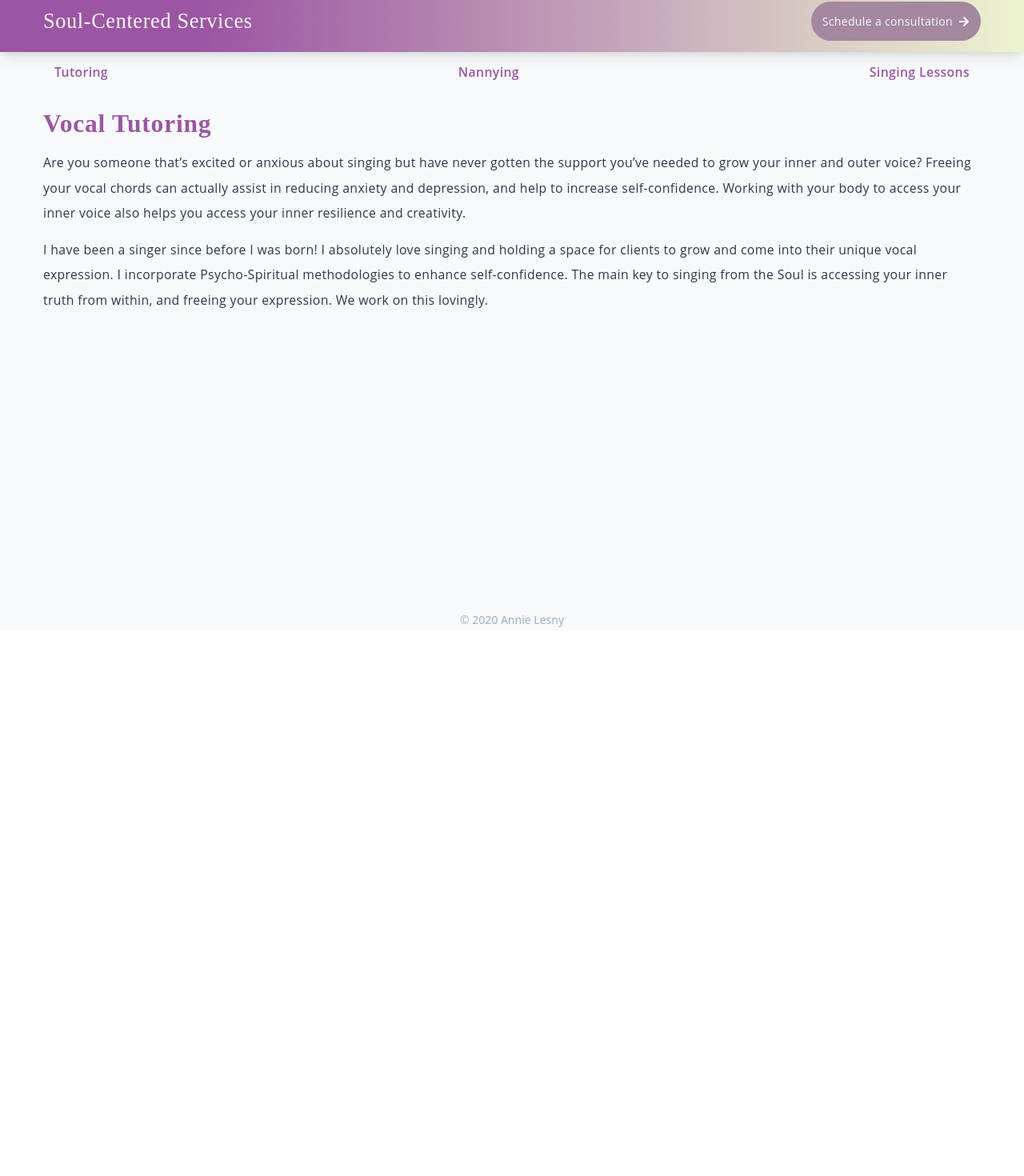
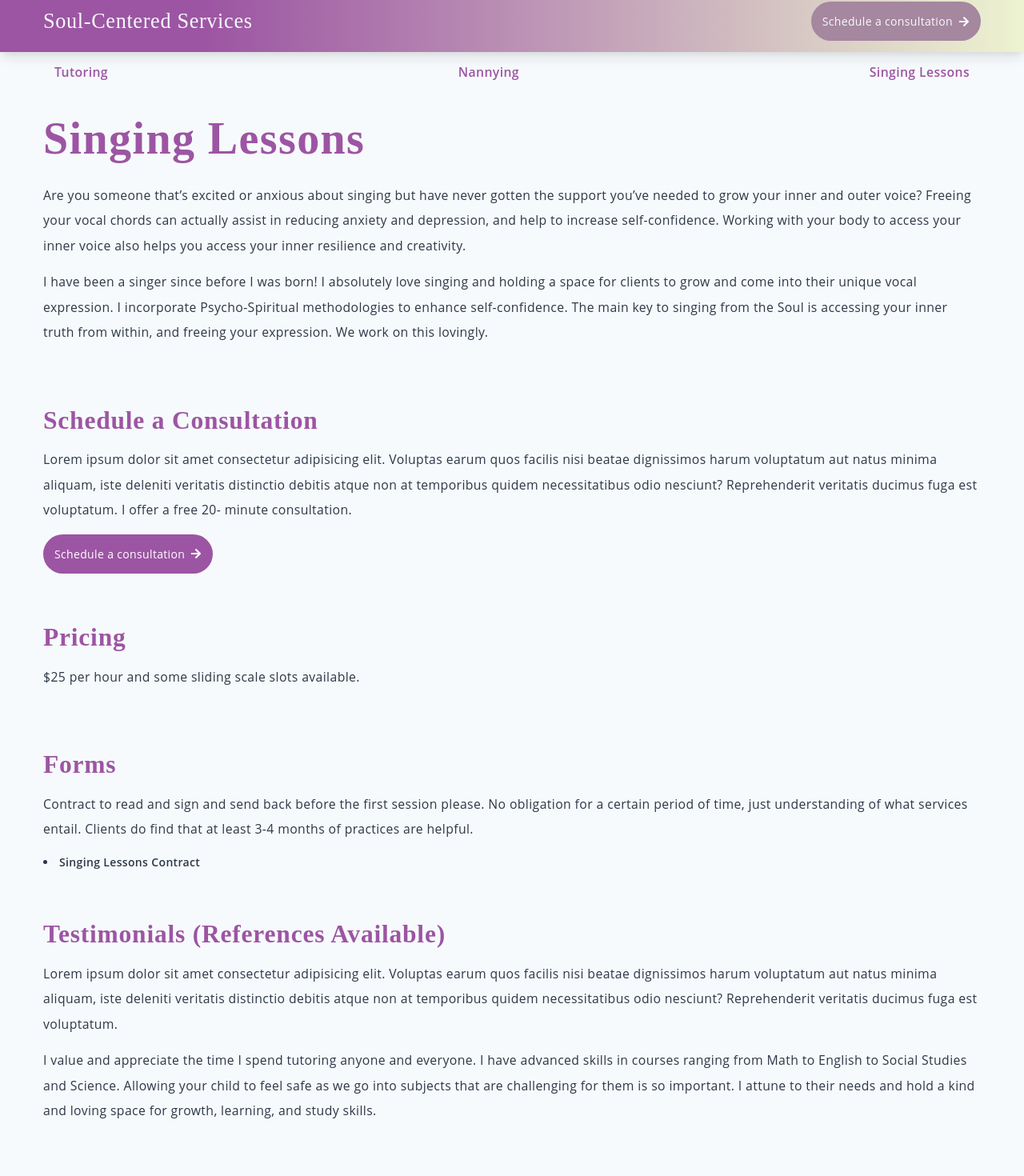
Before and after one commit to devmart10/annie-website, a Next.js app: page /singing-lessons in a window 1280 px wide. Shown: the part 12-1482 px from the top of the page at 80% size. Before the commit the page ends 800 px from the top, so only its background shows below. Built offline with nearby package versions, Linux system fonts and the light colour scheme.

Commit message:
convert singing layout

```diff
--- a/src/sections/Vocal.js
+++ b/src/sections/Vocal.js
@@ -1,24 +1,76 @@
-import React from "react";
+import Link from 'next/link';
+import React from 'react';
+import { FaArrowRight } from 'react-icons/fa';
 
 const Vocal = () => {
   return (
-    <section id="vocal" className="wow">
-      <div className="mb-4 section">
-        <h2 className="font-bold text-primary">Vocal Tutoring</h2>
+    <>
+      <section id='singing-description' className='wow'>
+        <div className='mb-8 md:mb-16 section'>
+          <h1 className='font-bold text-primary'>Singing Lessons</h1>
           <p>
-          Are you someone that’s excited or anxious about singing but have never gotten the support you’ve needed to
-          grow your inner and outer voice? Freeing your vocal chords can actually assist in reducing anxiety and
-          depression, and help to increase self-confidence. Working with your body to access your inner voice also helps
-          you access your inner resilience and creativity.
+            Are you someone that’s excited or anxious about singing but have never gotten the support you’ve needed to grow your inner and outer voice? Freeing your vocal chords can actually assist in
+            reducing anxiety and depression, and help to increase self-confidence. Working with your body to access your inner voice also helps you access your inner resilience and creativity.
           </p>
           <p>
-          I have been a singer since before I was born! I absolutely love singing and holding a space for clients to
-          grow and come into their unique vocal expression. I incorporate Psycho-Spiritual methodologies to enhance
-          self-confidence. The main key to singing from the Soul is accessing your inner truth from within, and freeing
-          your expression. We work on this lovingly.
+            I have been a singer since before I was born! I absolutely love singing and holding a space for clients to grow and come into their unique vocal expression. I incorporate Psycho-Spiritual
+            methodologies to enhance self-confidence. The main key to singing from the Soul is accessing your inner truth from within, and freeing your expression. We work on this lovingly.
           </p>
         </div>
       </section>
+
+      <section id='singing-schedule' className='wow'>
+        <div className='mb-8 md:mb-16 section'>
+          <h2 className='font-bold text-primary'>Schedule a Consultation</h2>
+          <p>
+            Lorem ipsum dolor sit amet consectetur adipisicing elit. Voluptas earum quos facilis nisi beatae dignissimos harum voluptatum aut natus minima aliquam, iste deleniti veritatis distinctio
+            debitis atque non at temporibus quidem necessitatibus odio nesciunt? Reprehenderit veritatis ducimus fuga est voluptatum. I offer a free 20- minute consultation.
+          </p>
+          <Link href='#'>
+            <div className='inline-flex items-center p-4 text-white rounded-full bg-b-purple'>
+              <a className='mr-2 font-normal hover:no-underline' onClick={() => setExpanded(false)}>
+                Schedule a consultation
+              </a>
+              <FaArrowRight></FaArrowRight>
+            </div>
+          </Link>
+        </div>
+      </section>
+
+      <section id='singing-pricing' className='wow'>
+        <div className='mb-8 md:mb-16 section'>
+          <h2 className='font-bold text-primary'>Pricing</h2>
+          <p>$25 per hour and some sliding scale slots available.</p>
+        </div>
+      </section>
+
+      <section id='singing-forms' className='wow'>
+        <div className='mb-8 md:mb-16 section'>
+          <h2 className='font-bold text-primary'>Forms</h2>
+          <p>
+            Contract to read and sign and send back before the first session please. No obligation for a certain period of time, just understanding of what services entail. Clients do find that at
+            least 3-4 months of practices are helpful.
+          </p>
+          <li>
+            <a href='#'>Singing Lessons Contract</a>
+          </li>
+        </div>
+      </section>
+
+      <section id='singing-testimonials' className='wow'>
+        <div className='mb-8 md:mb-16 section'>
+          <h2 className='font-bold text-primary'>Testimonials (References Available)</h2>
+          <p>
+            Lorem ipsum dolor sit amet consectetur adipisicing elit. Voluptas earum quos facilis nisi beatae dignissimos harum voluptatum aut natus minima aliquam, iste deleniti veritatis distinctio
+            debitis atque non at temporibus quidem necessitatibus odio nesciunt? Reprehenderit veritatis ducimus fuga est voluptatum.
+          </p>
+          <p>
+            I value and appreciate the time I spend tutoring anyone and everyone. I have advanced skills in courses ranging from Math to English to Social Studies and Science. Allowing your child to
+            feel safe as we go into subjects that are challenging for them is so important. I attune to their needs and hold a kind and loving space for growth, learning, and study skills.
+          </p>
+        </div>
+      </section>
+    </>
   );
 };
 
```
Lines whose indentation alone changed are shown as unchanged.
